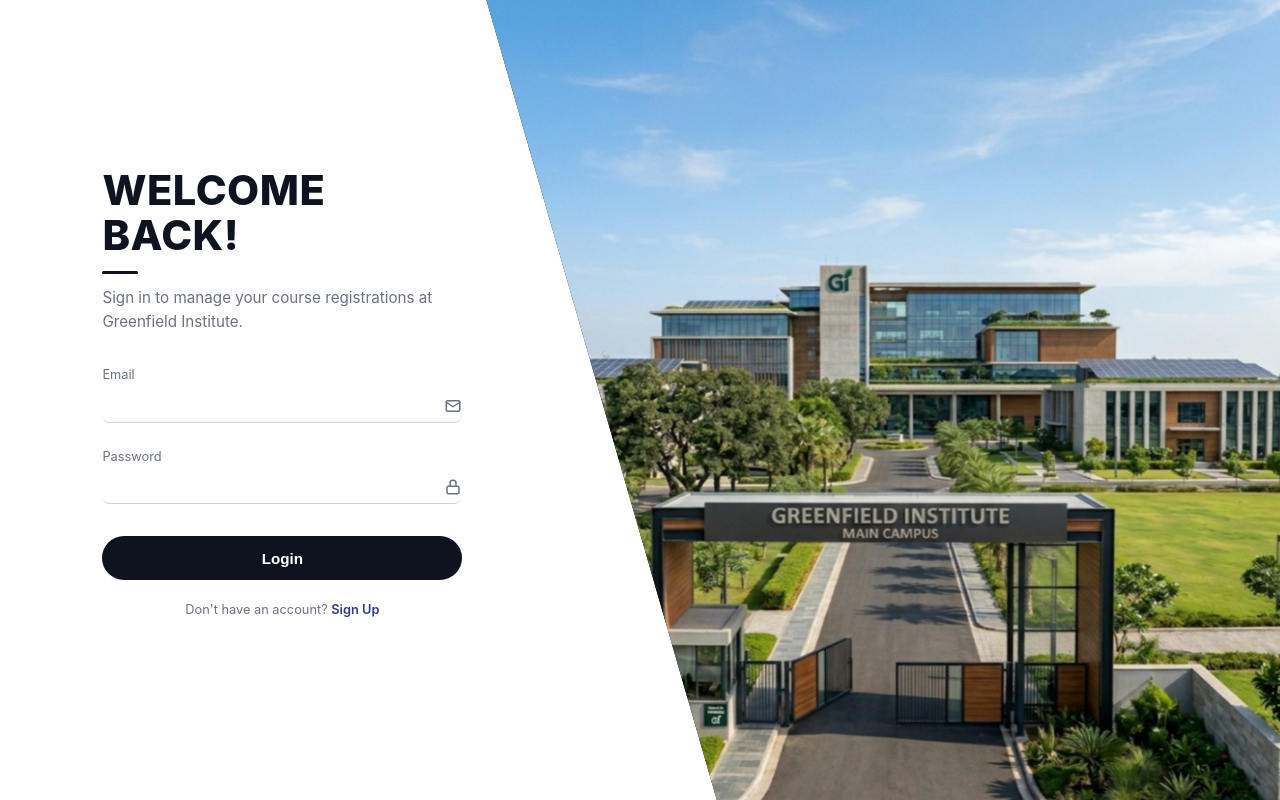
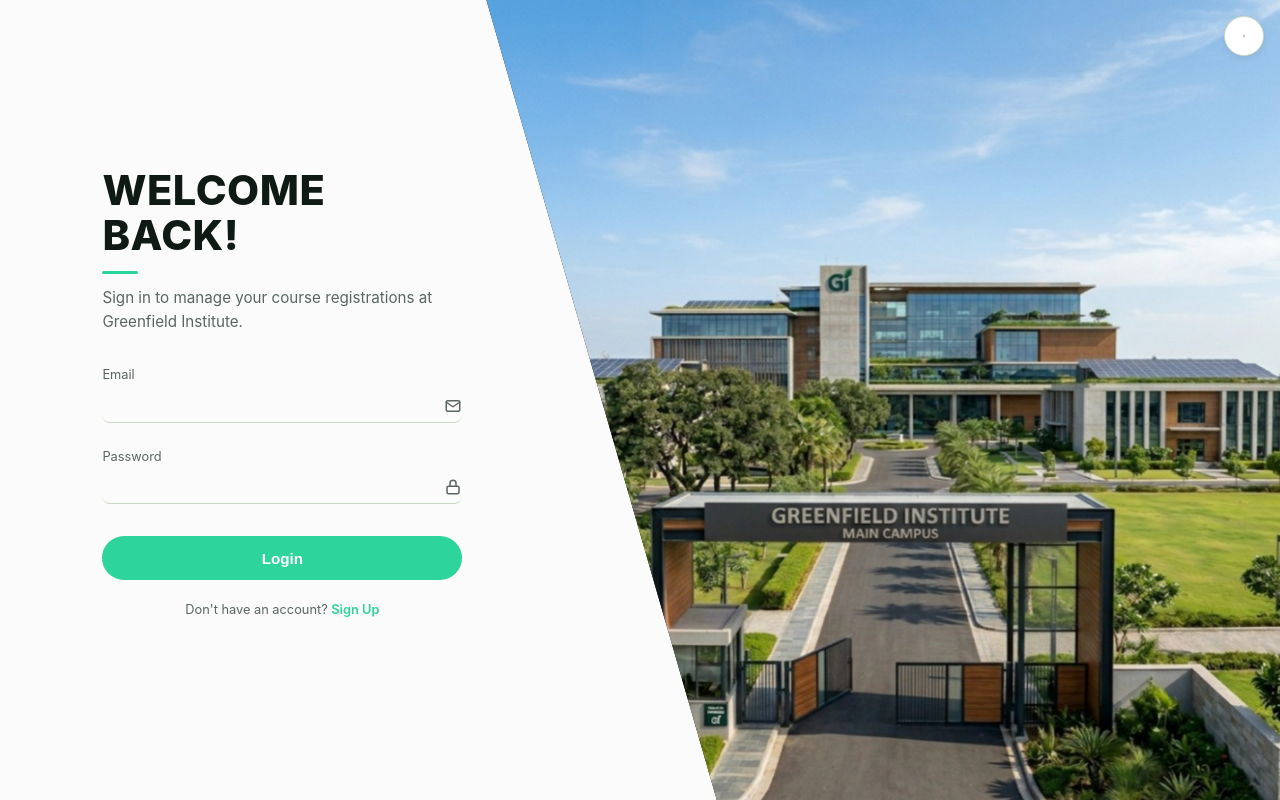
Before and after one commit to Winney360/GreenField_Institute, a PHP site: page / in a window 1280 px wide. Run offline with PHP 8.4, Linux system fonts and the light colour scheme.

Commit message:
feat: Implement light/dark mode toggle with theme persistence

```diff
--- a/assets/css/style.css
+++ b/assets/css/style.css
@@ -5,17 +5,56 @@
    --------------------------------------------------------------- */
 
 :root {
-    --green-700: #2f7d4f;
-    --green-600: #36915c;
-    --green-100: #e6f4ec;
-    --grey-900: #1f2933;
-    --grey-700: #3e4c59;
-    --grey-300: #cbd2d9;
-    --grey-100: #f5f7fa;
-    --red-600:  #c53030;
-    --amber-100:#fff8e1;
-    --shadow:   0 2px 8px rgba(0, 0, 0, 0.08);
-    --radius:   8px;
+    /* --- Brand (same mint green in both modes) ----------------- */
+    --color-primary:      #2DD49B; /* mint emerald — Greenfield brand */
+    --color-primary-dark: #25B583; /* hover / pressed */
+    --color-primary-deep: #1A8A63; /* deeper accent if needed */
+
+    /* --- Light-mode tokens (defaults) -------------------------- */
+    --bg:         #FBFBFB;  /* page background — neutral off-white */
+    --surface:    #ffffff;  /* cards, modals */
+    --text:       #0f1a14;  /* headings, body */
+    --text-muted: #5a6661;  /* labels, captions */
+    --border:     #c9d6c2;  /* hairlines, input underlines */
+    --slab-bg:    #0f1a14;  /* hero slab fallback if image missing */
+
+    --shadow:     0 2px 8px rgba(0, 0, 0, 0.08);
+    --radius:     8px;
+
+    /* --- Backwards-compat aliases for older pages -------------- */
+    /* Existing rules still reference --green-700 etc., so map them
+       onto the new tokens — old pages pick up the new look for free. */
+    --green-700: var(--color-primary);
+    --green-600: var(--color-primary-dark);
+    --green-100: #ECF4E8;
+    --grey-900:  var(--text);
+    --grey-700:  var(--text-muted);
+    --grey-300:  var(--border);
+    --grey-100:  var(--bg);
+    --red-600:   #c53030;
+    --amber-100: #fff8e1;
+}
+
+/* --- Dark-mode tokens — applied either by user toggle (data-theme)
+   or by OS preference (prefers-color-scheme). User toggle wins
+   because [data-theme="light"] explicitly opts back into light. */
+[data-theme="dark"] {
+    --bg:         #000000;
+    --surface:    #0f0f0f;
+    --text:       #ECF4E8;
+    --text-muted: #8a938e;
+    --border:     #1f2520;
+    --slab-bg:    #0a0a0a;
+}
+@media (prefers-color-scheme: dark) {
+    :root:not([data-theme="light"]) {
+        --bg:         #000000;
+        --surface:    #0f0f0f;
+        --text:       #ECF4E8;
+        --text-muted: #8a938e;
+        --border:     #1f2520;
+        --slab-bg:    #0a0a0a;
+    }
 }
 
 * { box-sizing: border-box; }
@@ -23,8 +62,8 @@
 body {
     margin: 0;
     font-family: -apple-system, BlinkMacSystemFont, "Segoe UI", Roboto, Helvetica, Arial, sans-serif;
-    color: var(--grey-900);
-    background: var(--grey-100);
+    color: var(--text);
+    background: var(--bg);
     line-height: 1.5;
 }
 
@@ -68,14 +107,14 @@
     margin: 0;
     height: 100vh;
     overflow: hidden;
-    background: #fff;
+    background: var(--bg);
 }
 
 .auth-card {
     position: relative;
     width: 100vw;
     height: 100vh;
-    background: #fff;
+    background: var(--bg);
     overflow: hidden;
 }
 
@@ -84,7 +123,7 @@
     position: absolute;
     inset: 0;
     clip-path: polygon(0 0, 62% 0, 44% 100%, 0 100%);
-    background: #0f1320; /* fallback if the image is missing */
+    background: var(--slab-bg); /* fallback if the image is missing */
     overflow: hidden;
 }
 .auth-card--login .auth-card__dark {
@@ -140,7 +179,7 @@
     font-size: clamp(2rem, 3.5vw, 2.6rem);
     line-height: 1.1;
     margin: 0 0 0.75rem;
-    color: #0f1320;
+    color: var(--text);
     font-weight: 800;
     letter-spacing: 0.5px;
 }
@@ -149,13 +188,13 @@
     display: block;
     width: 36px;
     height: 3px;
-    background: #0f1320;
+    background: var(--color-primary);
     margin-top: 0.75rem;
     border-radius: 2px;
 }
 .auth-welcome p {
     margin: 0;
-    color: #6b7280;
+    color: var(--text-muted);
     font-size: 0.95rem;
     line-height: 1.55;
 }
@@ -168,22 +207,22 @@
 .auth-field label {
     display: block;
     font-size: 0.8rem;
-    color: #6b7280;
+    color: var(--text-muted);
     margin-bottom: 0.25rem;
 }
 .auth-field input {
     width: 100%;
     border: none;
-    border-bottom: 1px solid #cbd2d9;
+    border-bottom: 1px solid var(--border);
     padding: 0.45rem 1.75rem 0.45rem 0;
     background: transparent;
     font-size: 0.95rem;
-    color: #0f1320;
+    color: var(--text);
     font-family: inherit;
 }
 .auth-field input:focus {
     outline: none;
-    border-bottom-color: #0f1320;
+    border-bottom-color: var(--color-primary);
 }
 .auth-field__icon {
     position: absolute;
@@ -191,15 +230,15 @@
     bottom: 0.5rem;
     width: 18px;
     height: 18px;
-    color: #6b7280;
+    color: var(--text-muted);
     pointer-events: none;
 }
 
-/* Pill button. */
+/* Pill button — primary brand green in both modes. */
 .auth-btn {
     margin-top: 2rem;
     width: 100%;
-    background: #0f1320;
+    background: var(--color-primary);
     color: #fff;
     border: none;
     border-radius: 999px;
@@ -209,17 +248,17 @@
     cursor: pointer;
     transition: background 0.15s ease;
 }
-.auth-btn:hover { background: #1f2435; }
-.auth-btn:disabled { background: #6b7280; cursor: not-allowed; }
+.auth-btn:hover { background: var(--color-primary-dark); }
+.auth-btn:disabled { background: var(--text-muted); cursor: not-allowed; }
 
 .auth-card__switch {
     margin-top: 1.25rem;
     text-align: center;
     font-size: 0.8rem;
-    color: #6b7280;
+    color: var(--text-muted);
 }
 .auth-card__switch a {
-    color: #2c3e88;
+    color: var(--color-primary);
     text-decoration: none;
     font-weight: 600;
 }
@@ -227,6 +266,34 @@
 
 .auth-card__msg { margin-top: 1rem; }
 .auth-card__msg .alert { font-size: 0.85rem; padding: 0.5rem 0.75rem; margin-bottom: 0; }
+
+/* Floating light/dark toggle — sits in a corner of every page. */
+.theme-toggle {
+    position: fixed;
+    top: 1rem;
+    right: 1rem;
+    width: 40px;
+    height: 40px;
+    border-radius: 999px;
+    border: 1px solid var(--border);
+    background: var(--surface);
+    color: var(--text);
+    cursor: pointer;
+    display: flex;
+    align-items: center;
+    justify-content: center;
+    z-index: 100;
+    box-shadow: var(--shadow);
+    transition: transform 0.15s ease, background 0.15s ease;
+}
+.theme-toggle:hover { transform: scale(1.05); }
+.theme-toggle svg { width: 18px; height: 18px; }
+/* JS sets data-theme on load, so we only need to check that one attribute.
+   Light mode → show moon (click to switch to dark).
+   Dark mode  → show sun  (click to switch to light). */
+.theme-toggle .icon-sun  { display: none; }
+[data-theme="dark"] .theme-toggle .icon-sun  { display: block; }
+[data-theme="dark"] .theme-toggle .icon-moon { display: none; }
 
 /* --- Forms --------------------------------------------------- */
 form .field { margin-bottom: 1rem; }
--- /dev/null
+++ b/assets/js/theme.js
@@ -0,0 +1,22 @@
+// Theme handler — runs as early as possible to avoid a flash of light mode
+// when the user has dark saved. Reads from localStorage first, falls back to
+// the OS preference. Writes the choice to <html data-theme="..."> so CSS swaps.
+(function () {
+    const KEY = 'gf-theme';
+    const stored = localStorage.getItem(KEY);
+    const prefersDark = window.matchMedia('(prefers-color-scheme: dark)').matches;
+    const initial = stored || (prefersDark ? 'dark' : 'light');
+    document.documentElement.setAttribute('data-theme', initial);
+
+    // Wire up the toggle button once the DOM is ready.
+    document.addEventListener('DOMContentLoaded', function () {
+        const btn = document.querySelector('.theme-toggle');
+        if (!btn) return;
+        btn.addEventListener('click', function () {
+            const current = document.documentElement.getAttribute('data-theme');
+            const next = current === 'dark' ? 'light' : 'dark';
+            document.documentElement.setAttribute('data-theme', next);
+            localStorage.setItem(KEY, next);
+        });
+    });
+})();
--- a/index.html
+++ b/index.html
@@ -5,8 +5,24 @@
     <meta name="viewport" content="width=device-width, initial-scale=1.0" />
     <title>Login · Greenfield Institute</title>
     <link rel="stylesheet" href="assets/css/style.css" />
+    <!-- Theme script loads before <body> so the right mode is set before paint
+         (avoids a brief flash of the wrong theme on page load). -->
+    <script src="assets/js/theme.js"></script>
 </head>
 <body class="auth-page">
+    <!-- Light/dark toggle -->
+    <button class="theme-toggle" aria-label="Toggle light/dark mode" type="button">
+        <svg class="icon-moon" viewBox="0 0 24 24" fill="none" stroke="currentColor"
+             stroke-width="2" stroke-linecap="round" stroke-linejoin="round" aria-hidden="true">
+            <path d="M21 12.79A9 9 0 1 1 11.21 3 7 7 0 0 0 21 12.79z"/>
+        </svg>
+        <svg class="icon-sun" viewBox="0 0 24 24" fill="none" stroke="currentColor"
+             stroke-width="2" stroke-linecap="round" stroke-linejoin="round" aria-hidden="true">
+            <circle cx="12" cy="12" r="4"/>
+            <path d="M12 2v2M12 20v2M4.93 4.93l1.41 1.41M17.66 17.66l1.41 1.41M2 12h2M20 12h2M4.93 19.07l1.41-1.41M17.66 6.34l1.41-1.41"/>
+        </svg>
+    </button>
+
     <div class="auth-card auth-card--login">
         <!-- Hero image panel (right side on login) — text lives on the white side now -->
         <div class="auth-card__dark">
```
Also changed, not shown: signup.html (+16 -0 lines).
